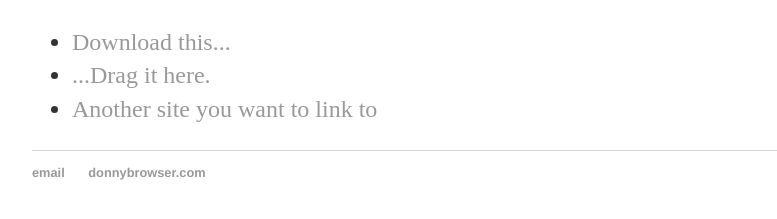
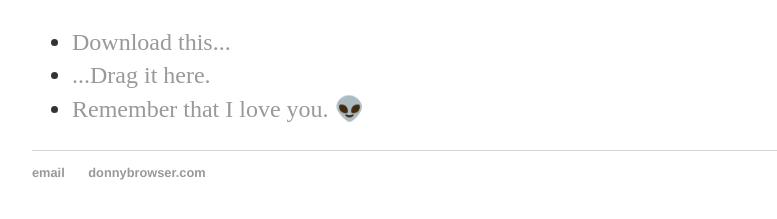
Before and after one commit to aliahberg/donnybrowser, a Jekyll site: the page built from about/index.html, in a window 1280 px wide. Shown: the part 391-610 px from the top of the page, without its empty margins (160-937 px from the left). Built offline with Jekyll 4.4.1, drawn with Linux system fonts in a browser that asks for light colours.

Commit message:
Update index.html

```diff
--- a/about/index.html
+++ b/about/index.html
@@ -12,6 +12,6 @@ title: About Donny Brower
 			<ul class="contacts">
 				<li><a href="https://drive.google.com/file/d/1zcO6FuV7reCSk08uNA7Y4Wc1b81Npi3N/view?usp=sharing">Download this...</a></li>
 				<li><a href="https://soniaboller.github.io/audible-visuals/">...Drag it here.</a></li>
-				<li><a href="#">Another site you want to link to</a></li>
+				<li><a href="https://open.spotify.com/playlist/1BBDeqbyDsYsJ8v0vr5eNm?si=905c0c0a378c457a">Remember that I love you. 👽</a></li>
 				</ul>
 		</div>
```
